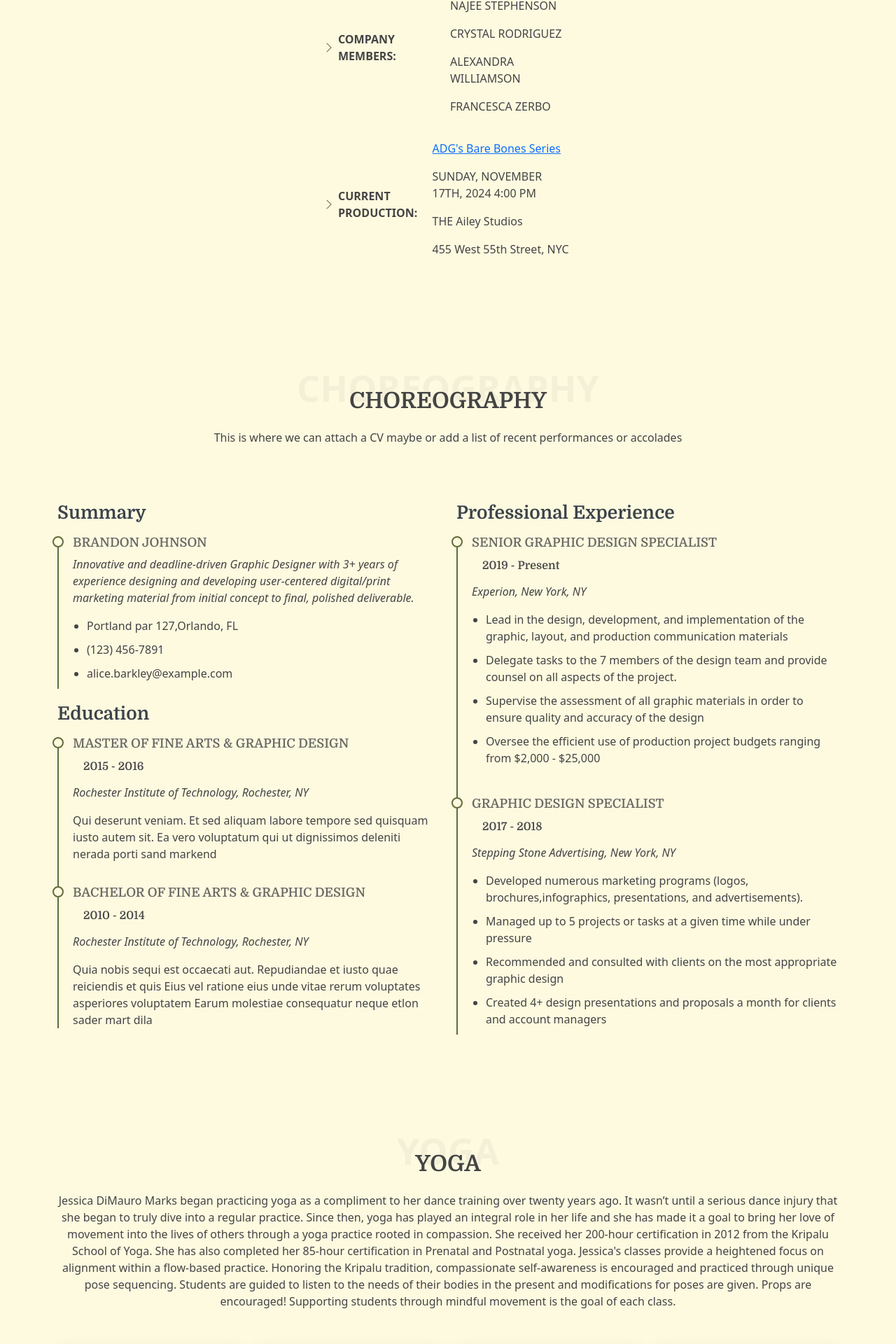
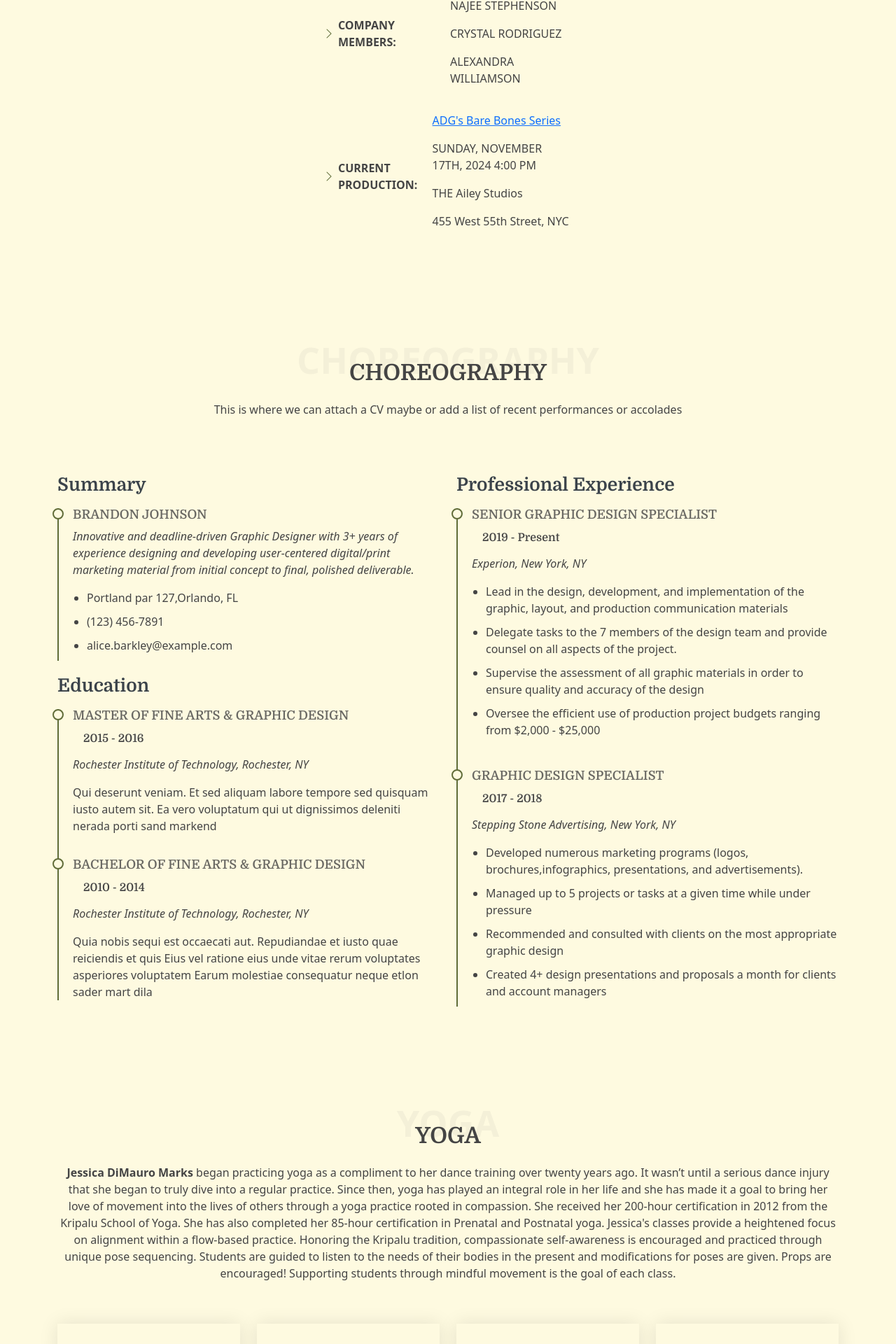
Before and after one commit to zmarks00/dimauro-dance, a React (Create React App) app: page / in a window 1280 px wide. Shown: the part 1857-3777 px from the top of the page at 70% size. Built offline with nearby package versions, Linux system fonts and the light colour scheme.

Commit message:
Added some links and such

```diff
--- a/src/App.js
+++ b/src/App.js
@@ -93,7 +93,7 @@ function App() {
                                             <p>NAJEE STEPHENSON</p>
                                             <p>CRYSTAL RODRIGUEZ</p>
                                             <p>ALEXANDRA WILLIAMSON</p>
-                                            <p>FRANCESCA ZERBO</p></span></li>
+                                            </span></li>
 
                                         <li><i className="bi bi-chevron-right"></i> <strong>CURRENT PRODUCTION:</strong> <span>
                                         <p><a href="https://www.danceentropy.org/new-events/2024/9/12/underground-at-adgs-bare-bones-showcase" target="_blank">ADG's Bare Bones Series </a></p>
@@ -203,7 +203,7 @@ function App() {
                   <div className="container section-title" data-aos="fade-up">
                       <span className="description-title">YOGA</span>
                       <h2>YOGA</h2>
-                      <p>Jessica DiMauro Marks began practicing yoga as a compliment to her dance training over twenty years ago. It wasn’t until a serious dance injury that she began to truly dive into a regular practice. Since then, yoga has played an integral role in her life and she has made it a goal to bring her love of movement into the lives of others through a yoga practice rooted in compassion. She received her 200-hour certification in 2012 from the
+                      <p><b>Jessica DiMauro Marks</b> began practicing yoga as a compliment to her dance training over twenty years ago. It wasn’t until a serious dance injury that she began to truly dive into a regular practice. Since then, yoga has played an integral role in her life and she has made it a goal to bring her love of movement into the lives of others through a yoga practice rooted in compassion. She received her 200-hour certification in 2012 from the
                       Kripalu School of Yoga. She has also completed her 85-hour certification in Prenatal and Postnatal yoga. Jessica's classes provide a heightened focus on alignment within a flow-based practice. Honoring the Kripalu tradition, compassionate self-awareness is encouraged and practiced through unique pose sequencing. Students are guided to listen to the needs of their bodies in the present and modifications for poses are given. Props are encouraged! Supporting students through mindful movement is the goal of each class.</p>
                   </div>
 
@@ -772,9 +772,9 @@ function App() {
 
 
                           <div className="container section-title" data-aos="fade-up">
-                              <span className="description-title">Contact</span>
-                              <h2>Contact</h2>
-                              <p>Necessitatibus eius consequatur ex aliquid fuga eum quidem sint consectetur velit</p>
+                              <span className="description-title">Contact Info</span>
+                              <h2>Contact Info</h2>
+                              {/* <p>Please reach out with any comments or concerns you may have or you can donate if you'd like, Thanks!</p> */}
                           </div>
 
 
@@ -794,8 +794,8 @@ function App() {
                                   <div className="col-lg-4">
                                       <div className="info-item d-flex flex-column justify-content-center align-items-center info-item-borders">
                                           <i className="bi bi-telephone"></i>
-                                          <h3>Call Us</h3>
-                                          <p>+1 5589 55488 55</p>
+                                          <h3><a href="https://app.thefield.org/profile/Jessica-DiMauro-Marks---DiMauro-Dance/550794" target="_blank">DONATE HERE</a></h3>
+                                          <p>THANK YOU FOR YOUR SUPPORT!</p>
                                       </div>
                                   </div>
 
@@ -862,14 +862,14 @@ function App() {
                   </div>
                   <div className="container">
                       <div className="copyright">
-                          <span>Copyright</span> <strong className="px-1 sitename">Jessie</strong> <span>All Rights Reserved</span>
+                          <span>Copyright</span> <strong className="px-1 sitename">Jessica DiMauro Marks</strong> <span>All Rights Reserved</span>
                       </div>
                       <div className="credits">
 
 
 
 
-                          Designed by <a href="https://bootstrapmade.com/">BootstrapMade</a>
+                      This program has been made possible in part through the sponsorship of <a href="https://www.thefield.org/" target="_blank"> The Field</a>.
                       </div>
                   </div>
               </div>
```
